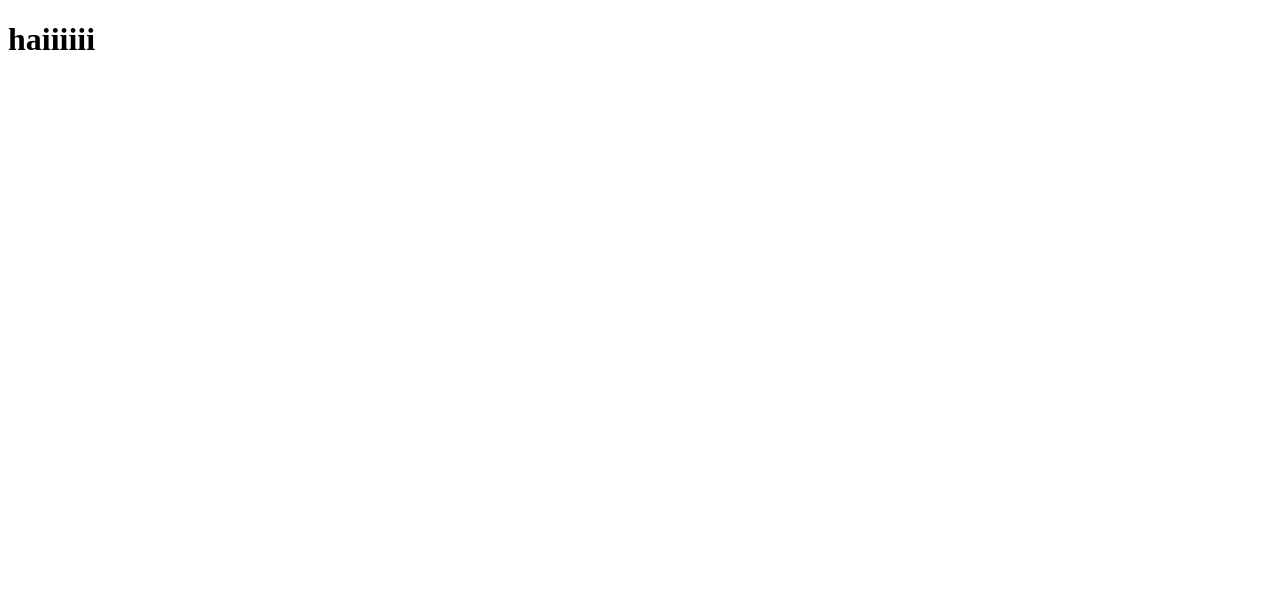
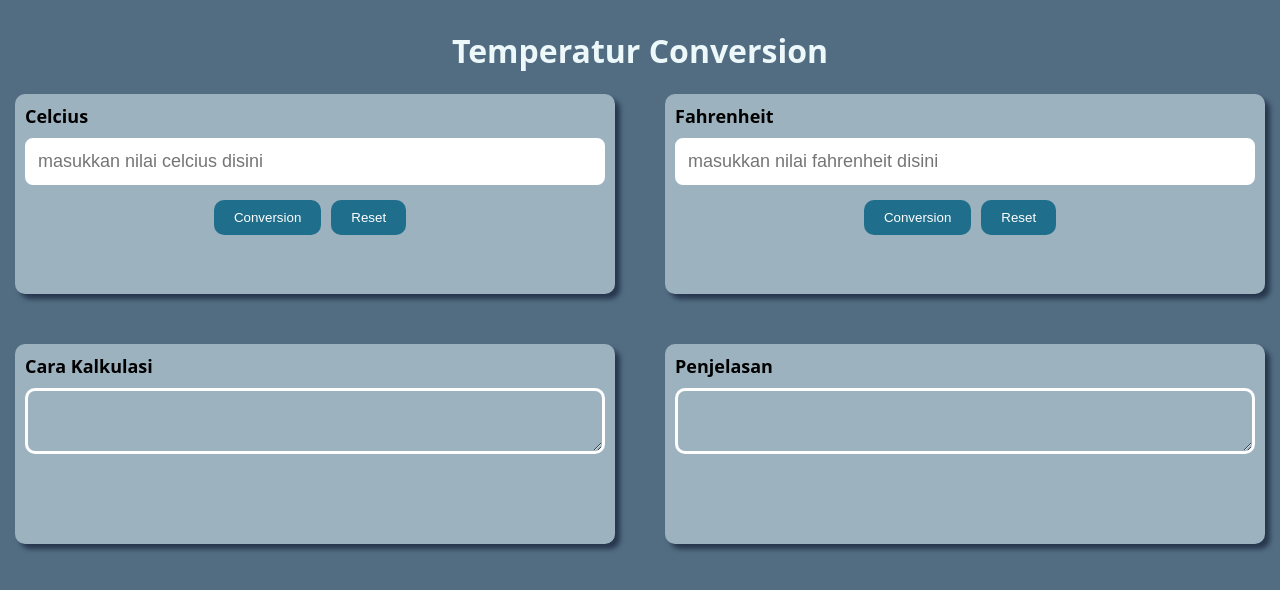
Before and after one commit to IndraAjiyanto/coba, a plain HTML site: page index.html in a window 1280 px wide. Drawn offline with Linux system fonts and the light colour scheme.

Commit message:
terbaru nich

```diff
--- /dev/null
+++ b/CSS/style.css
@@ -0,0 +1,177 @@
+body{
+    font-family:system-ui, -apple-system, BlinkMacSystemFont, 'Segoe UI', Roboto, Oxygen, Ubuntu, Cantarell, 'Open Sans', 'Helvetica Neue', sans-serif;
+    background-color:#526D82;
+}
+
+/*bagian judul*/
+.judul{
+    color: #ECF8F9;
+    display: flex;
+    justify-content: center;
+    align-items: center;
+}
+/*bagian judul*/
+
+
+/*bagian isi*/
+.bagian-bagian{
+    display: flex;
+    flex-direction: row;
+    justify-content: center;
+}
+.bagianUtama{
+    display:flex;
+    flex-direction: column;
+}
+.bagianSampingan{
+    display:flex;
+    flex-direction: column;
+    margin-left: 50px;
+}
+/*bagian isi*/
+
+label{
+    margin-left: 10px;
+    margin-top: 10px;
+    margin-bottom: 10px;
+    font-size: 18px;
+    font-weight: bold;
+    color: black;
+}
+
+button{
+    background-color: #1F6E8C;
+    color: white;
+    padding: 10px 20px;
+    margin-top: 10px;
+    margin-right: 10px;
+    border-radius: 10px;
+    cursor: pointer;
+    border: none;
+}
+
+button:hover{
+    background-color: #095978;
+
+}
+
+button:active{
+    transform: translateY(2px);
+    background-color: #03384e;
+}
+
+/*bagian celcius*/
+#inputCelcius{
+    outline: none;
+    font-size: 18px;
+    border-radius: 8px;
+    border: solid white;
+    padding: 10px;
+    margin-left: 10px;
+    margin-right: 10px;
+
+}
+
+#inputCelcius:focus{
+    border: solid black;
+}
+
+.celcius{
+    display: flex;
+    flex-direction: column;
+    background-color:#9DB2BF ;
+    width: 600px;
+    height: 200px;
+    border-radius: 10px;
+    box-shadow: 5px 5px 5px #27374D;
+
+}
+
+.inputbutton{
+    display: flex;
+    flex-direction: row;
+    align-self: center;
+    margin-top: 5px;
+}
+/*bagian celcius*/
+
+/*bagian kalkulasi*/
+.caraKalkulasi{
+    display: flex;
+    flex-direction: column;
+    background-color:#9DB2BF ;
+    margin-top: 50px;
+    width: 600px;
+    height: 200px;
+    border-radius: 10px;
+    box-shadow: 5px 5px 5px #27374D;
+}
+#isiKalkulasi{
+    display: flex;
+    outline: none;
+    font-size: 18px;
+    border-radius: 10px;
+    border: solid white;
+    padding: 10px;
+    margin-left: 10px;
+    margin-right: 10px;
+    background-color: #9DB2BF;
+}
+#isiKalkulasi:focus{
+    border: solid black;
+}
+/*bagian kalkulasi*/
+
+/*bagian fahrenheit*/
+.fahrenheit{
+    display: flex;
+    flex-direction: column;
+    background-color:#9DB2BF ;
+    width: 600px;
+    height: 200px;
+    border-radius: 10px;
+    box-shadow: 5px 5px 5px #27374D;
+}
+
+#outputFahrenheit{
+    outline: none;
+    font-size: 18px;
+    border-radius: 8px;
+    border: solid white;
+    padding: 10px;
+    margin-left: 10px;
+    margin-right: 10px;
+
+}
+
+#outputFahrenheit:focus{
+    border: solid black;
+}
+/*bagian fahrenheit*/
+
+/*bagian penjelasan*/
+.inipenjelasan{
+    display: flex;
+    flex-direction: column;
+    background-color:#9DB2BF ;
+    margin-top: 50px;
+    width: 600px;
+    height: 200px;
+    border-radius: 10px;
+    box-shadow: 5px 5px 5px #27374D;
+}
+
+#isiPenjelasan{
+    outline: none;
+    font-size: 18px;
+    border-radius: 10px;
+    border: solid white;
+    padding: 10px;
+    margin-left: 10px;
+    margin-right: 10px;
+    background-color: #9DB2BF;
+}
+#isiPenjelasan:focus{
+    border: solid black;
+}
+/*bagian penjelasan*/
--- /dev/null
+++ b/JS/index.js
@@ -0,0 +1,38 @@
+document.getElementById("convert").onclick = Convert;
+document.getElementById("reset").onclick = reset;
+
+function Convert() {
+  var nilaiCelcius = document.getElementById("inputCelcius").value;
+  var nilaiFahrenheit = document.getElementById("outputFahrenheit").value;
+  var kalkulasi = document.getElementById("isiKalkulasi").value;
+  var penjelasan = document.getElementById("isiPenjelasan").value;
+
+
+  if (nilaiCelcius != "") {
+    nilaiFahrenheit = (nilaiCelcius * 1.8) + 32 ;
+    kalkulasi = ("Kalkulasinya seperti ini, (" + nilaiCelcius +
+    "°C x 9/5) + 32 = " + (nilaiFahrenheit) + "°F" );
+    penjelasan="Jadi rumus yang digunakan dalam mengkonversikan celcius ke fahrenheit adalah : °F = (°C x 9/5) + 32"
+  } else {
+    nilaiCelcius = (nilaiFahrenheit - 32) / 1.8 ;
+    kalkulasi = ("Kalkulasinya seperti ini, (" + nilaiFahrenheit +
+    "°F - 32) x 5/9 =" + (nilaiCelcius) + "°C" );
+    penjelasan = "Jadi rumus yang digunakan dalam mengkonversikan fahrenheit ke celcius adalah : °C = (°F - 32) x 5/9"
+  }
+
+
+
+  document.getElementById("inputCelcius").value = nilaiCelcius;
+  document.getElementById("outputFahrenheit").value = nilaiFahrenheit;
+  document.getElementById("isiKalkulasi").value = kalkulasi;
+  document.getElementById("isiPenjelasan").value = penjelasan;
+
+
+}
+
+function reset() {
+  document.getElementById("inputCelcius").value = "";
+  document.getElementById("outputFahrenheit").value = "";
+  document.getElementById("isiKalkulasi").value = "";
+  document.getElementById("isiPenjelasan").value = "";
+}
--- a/index.html
+++ b/index.html
@@ -1,11 +1,52 @@
 <!DOCTYPE html>
 <html lang="en">
 <head>
+    <link rel = "stylesheet" href= "CSS/style.css">
+
     <meta charset="UTF-8">
     <meta name="viewport" content="width=device-width, initial-scale=1.0">
-    <title>Document</title>
+    <meta http-equiv="X-UA-Compatible" content="IE=edge">
+    <title>Konverensi</title>
 </head>
 <body>
-    <h1>haiiiiii</h1>
+    <header class="judul">
+        <h1 class="judulTulisan">Temperatur Conversion</h1>
+    </header>
+    <div class="bagian-bagian">
+    <div class="bagianUtama">
+    <section class="celcius">
+        <label>Celcius</label>
+            <input type="text" id="inputCelcius" placeholder="masukkan nilai celcius disini">
+                <div class="inputbutton">
+                    <button id="convert">Conversion</button>
+                    <button id="reset">Reset</button>
+                </div>
+    </section>
+    <section class="caraKalkulasi">
+        <label>Cara Kalkulasi</label>
+            <textarea id="isiKalkulasi"></textarea>
+
+    </section>
+
+</div>
+<div class="bagianSampingan">
+
+    <section class="fahrenheit">
+        <label>Fahrenheit</label>
+        <input type="text" id="outputFahrenheit" placeholder="masukkan nilai fahrenheit disini">
+        <div class = "inputbutton">
+            <button onclick = "Convert()">Conversion</button>
+            <button onclick = "reset()">Reset</button>
+        </div>
+    </section>
+    <section class="inipenjelasan">
+        <label >Penjelasan</label>
+        <textarea id="isiPenjelasan"></textarea>
+    </section>
+</div>
+
+</div>
+
 </body>
 </html>
+<script src="JS/index.js"></script>
```
